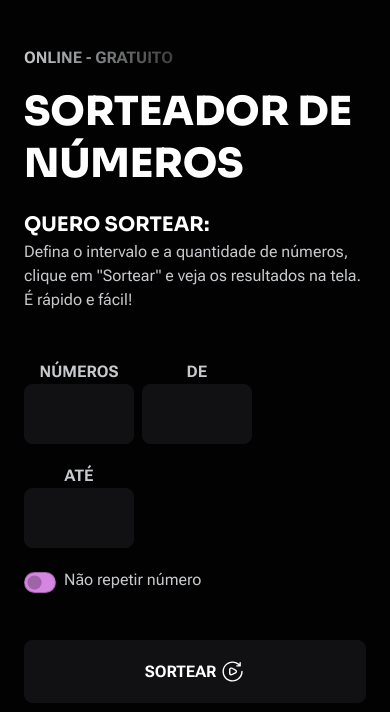
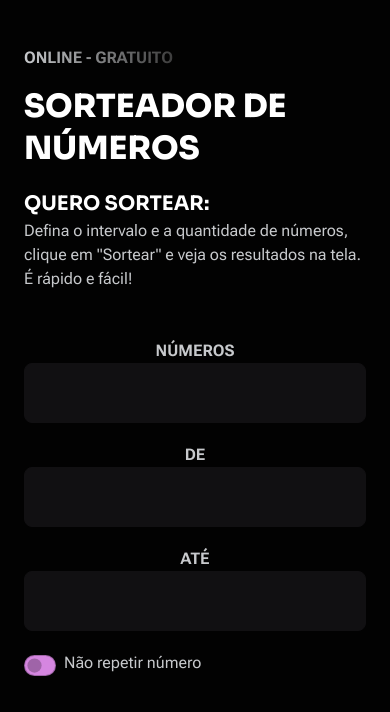
Before and after one commit to pixwell/curso-fullstack, a plain HTML site: page index.html in a window 390 px wide. Shown: the part 132-844 px from the top of the page. Drawn offline with Linux system fonts and the light colour scheme.

Commit message:
Ajustes de responsividade

```diff
--- a/css/styles.css
+++ b/css/styles.css
@@ -101,10 +101,11 @@ h4{font-size: 1rem;} /*16px*/
 .label-medium{font-size: 1rem}
 
 @media(max-width: 575px){
-    .title-large{font-size: 2.5rem}
+    .title-large{font-size: 2rem}
 }
 
 /* CONTENT */
+
 
 .bg-shapes{
     background-image: url("../images/shapes.png");
@@ -157,6 +158,12 @@ h4{font-size: 1rem;} /*16px*/
     display: inline-block;
     width: 110px;
     margin-bottom: 20px;
+}
+
+@media(max-width: 424px){
+    .sorteio-control{
+        width: 100%;
+    }
 }
 
 .sorteio-control label{text-align: center}
```
